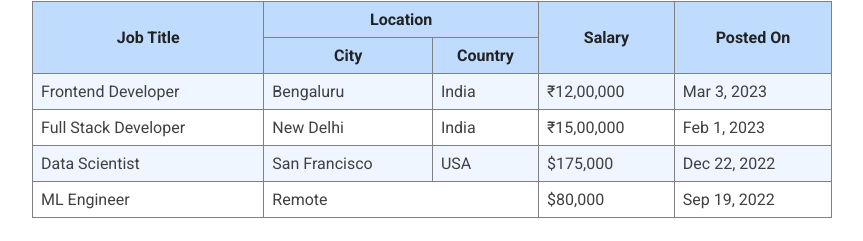
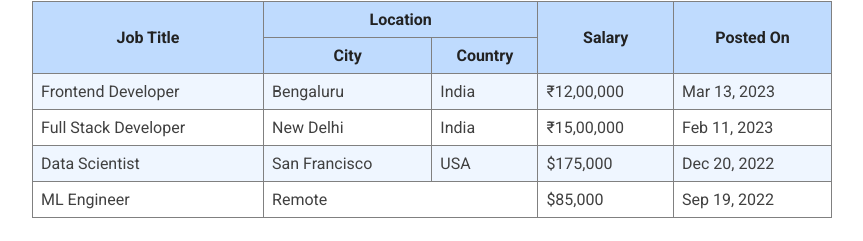
Before and after one commit to kapibaryimba0/jovian-careers-responsive-live, a plain HTML site: page src/index.html in a window 1280 px wide. Shown: the part 804-1045 px from the top of the page, without its empty margins (208-1071 px from the left). Drawn offline with Linux system fonts and the light colour scheme.

Commit message:
job changes

```diff
--- a/src/index.html
+++ b/src/index.html
@@ -67,26 +67,26 @@
                 <td>Bengaluru</td>
                 <td>India</td>
                 <td>₹12,00,000</td>
-                <td>Mar 3, 2023</td>
+                <td>Mar 13, 2023</td>
             </tr>
             <tr class="jobs-data-row">
                 <td>Full Stack Developer</td>
                 <td>New Delhi</td>
                 <td>India</td>
                 <td>₹15,00,000</td>
-                <td>Feb 1, 2023</td>
+                <td>Feb 11, 2023</td>
             </tr>
             <tr class="jobs-data-row">
                 <td>Data Scientist</td>
                 <td>San Francisco</td>
                 <td>USA</td>
                 <td>$175,000</td>
-                <td>Dec 22, 2022</td>
+                <td>Dec 20, 2022</td>
             </tr>
             <tr class="jobs-data-row">
                 <td>ML Engineer</td>
                 <td colspan="2">Remote</td>
-                <td>$80,000</td>
+                <td>$85,000</td>
                 <td>Sep 19, 2022</td>
             </tr>
         </table>
```
